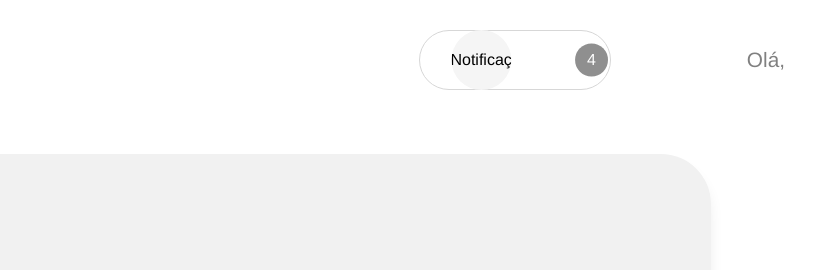
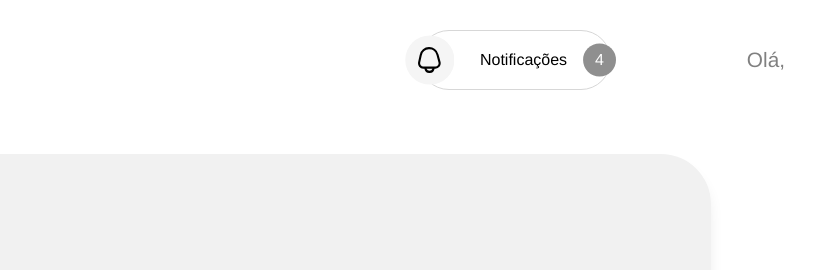
Before and after one commit to ScsDigitalBusiness/L.N-ADM, a plain HTML site: page Lead-Nexus/pages/setings-page/index.html in a window 1280 px wide. Shown: the top 270 px of the page, 439-1259 px from the left. Drawn offline with nearby package versions, Linux system fonts and the light colour scheme; files whose address does not match are found by name.

Commit message:
Update index.html

```diff
--- a/Lead-Nexus/pages/setings-page/index.html
+++ b/Lead-Nexus/pages/setings-page/index.html
@@ -24,9 +24,9 @@
     <header class="cabecalho">
       <div class="notification-area">
         <div class="notification-img">
-          <img src="../materials-page/assets/utilites/notifications-icon]].svg"alt=" />
+          <img src="../materials-page/assets/utilites/notifications-icon]].svg"alt="Notificações" />
         </div>
-        <div class="notification-text">Notificações</div>
+        <div class="notification-text" >Notificações</div>
         <div class="number-of-notifications">4</div>
       </div>
       <div class="user-dados">
```
